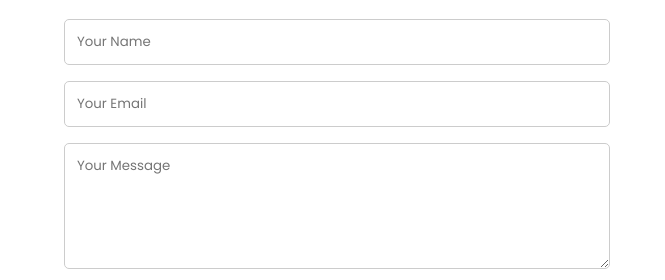
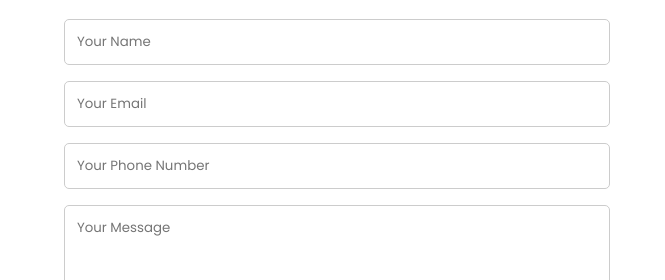
Before and after one commit to Tonyelchediac/tx-mena, a plain HTML site: page index.html in a window 1280 px wide. Shown: the part 3781-4061 px from the top of the page, 0-665 px from the left. Drawn offline with Linux system fonts and the light colour scheme.

Commit message:
Add files via upload

```diff
--- a/index.html
+++ b/index.html
@@ -199,6 +199,7 @@
 
           <input type="text" name="name" placeholder="Your Name" required>
           <input type="email" name="email" placeholder="Your Email" required>
+          <input type="number" name="phone-number" placeholder="Your Phone Number" required>
           <textarea name="message" placeholder="Your Message" rows="5" required></textarea>
           <input type="checkbox" name="botcheck" class="hidden" style="display: none;">
 
--- a/styles.css
+++ b/styles.css
@@ -531,7 +531,8 @@
   #preloader {
     height: 100vh;
   }
-    #preloader img{
+
+  #preloader img{
     height: 3%;
   }
   }
```
